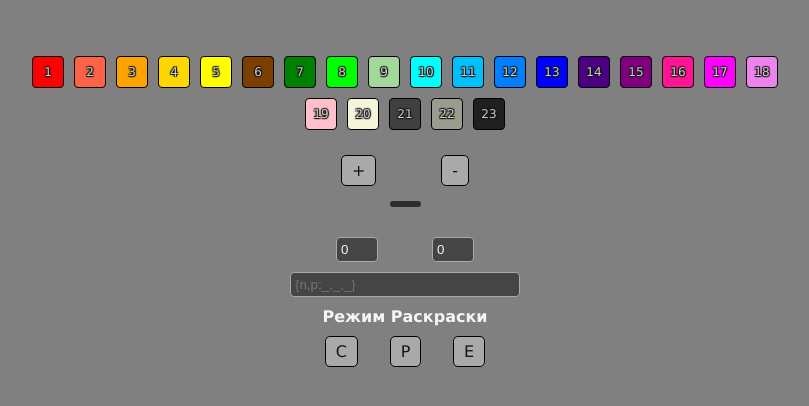
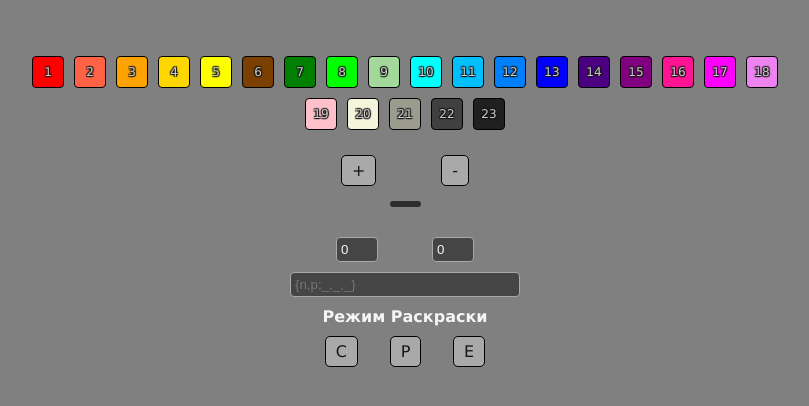
Before and after one commit to LinkWHorter/2a-Rising-And-Patchezs, a plain HTML site: page index.html in a window 1280 px wide. Shown: the whole page, without its empty margins (235-1044 px from the left). Drawn offline with Linux system fonts and the light colour scheme.

Commit message:
Update index.html

```diff
--- a/index.html
+++ b/index.html
@@ -166,7 +166,7 @@
         '#FF0000', '#FF6347', '#FFA300', '#FFD700', '#FFFF00', '#7B3F00',
         '#008000', '#00FF00', '#A2D89A', '#00FFFF', '#00BFFF', '#007FFF',
         '#0000FF', '#4B0082', '#800080', '#FF1493', '#FF00FF', '#EE82EE',
-        '#FFC0CB', '#F5F5DC', '#404040', '#9B9B8E', '#202020'
+        '#FFC0CB', '#F5F5DC', '#9B9B8E', '#404040', '#202020'
     ];
 
     let selectedColorIndex = null;
```
